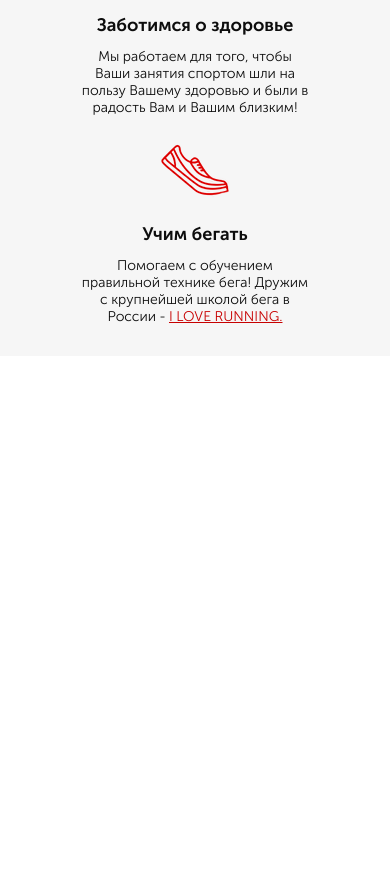
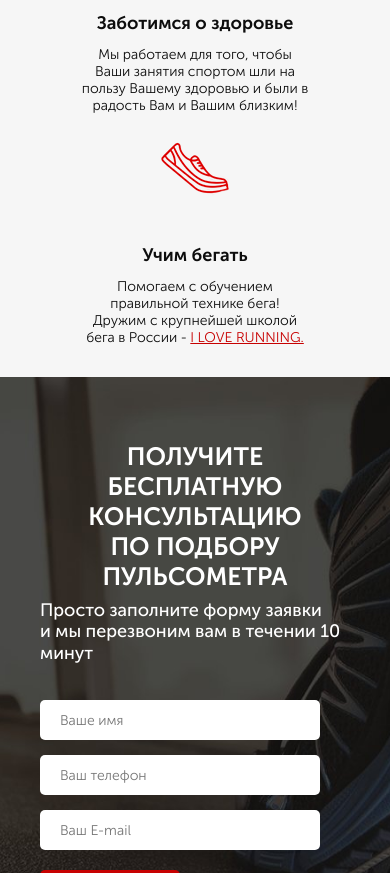
Before and after one commit to Uskovdanya/Uskovdanya-pulsumetr, a website: page src/index.html in a window 390 px wide. Shown: the part 1127-2000 px from the top of the page. Before the commit the page ends 1483 px from the top, so only its background shows below. Drawn offline with Linux system fonts and the light colour scheme.

Commit message:
third section complite with part of media

```diff
--- a/src/index.html
+++ b/src/index.html
@@ -55,7 +55,7 @@
     </div>
     <div class="advantages">
         <div class="container">
-            <div class="subheader">НАШИ ПРЕИМУЩЕСТВА</div>
+            <h2 class="subheader">НАШИ ПРЕИМУЩЕСТВА</h2>
             <div class="advantages__icons">
                 <div class="advantages__icon">
                     <img src="icons/second_block/cup.png" alt="cup">
@@ -79,17 +79,31 @@
                     <div class="advantages__header">Учим бегать</div>
                     <div class="advantages__text">
                         Помогаем с обучением
-                        правильной технике бега!
+                        правильной технике бега! <br>
                         Дружим с крупнейшей школой бега в России -
                         <a href="#">I LOVE RUNNING.</a>
                     </div>
                 </div>
             </div>
-
-
-
         </div>
     </div>
-
+    <div class="consultation">
+        <div class="container">
+            <h2 class="subheader subheader_left">
+                Получите бесплатную консультацию<br>
+                по подбору пульсометра
+            </h2>
+            <div class="consultation__desc">
+                Просто заполните форму заявки<br>
+                и мы перезвоним вам в течении 10 минут
+            </div>
+            <form class="feed-form" action="#">
+                <input name="name" required placeholder="Ваше имя" type="text">
+                <input name="phone" required placeholder="Ваш телефон" type="number">
+                <input name="email" required placeholder="Ваш E-mail" type="email">
+                <button class="button button_submit">заказать кОНСУЛЬТАЦИЮ</button>
+            </form>
+        </div>
+    </div>
 </body>
 </html>
--- a/src/sass/blocks/_advantages.scss
+++ b/src/sass/blocks/_advantages.scss
@@ -1,6 +1,6 @@
 .advantages {
     min-height: 470px;
-    padding: 69px 0 0 0;
+    padding: 69px 0 80px 0;
     background-color: #f6f6f6;
     &__icons {
         display: flex;
@@ -11,7 +11,7 @@
     }
     &__icon {
         display: block;
-        width: 277px;
+        max-width: 238px;
         img {
             display: block;
             margin: 0 auto;
@@ -20,8 +20,7 @@
     }
     &__header {
         text-align: center;
-
-
+        margin-top: 38px;
         font-size: 18px;
         font-weight: 700;
         color: #0d0d0d;
--- a/src/sass/blocks/_buttons.scss
+++ b/src/sass/blocks/_buttons.scss
@@ -15,5 +15,14 @@
         height: 50px;
         font-size: 16px;
     }
+    &_submit {
+        width: 100%;
+        height: 55px;
+
+
+        font-size: 16px;
+
+
+    }
 
 }
--- /dev/null
+++ b/src/sass/blocks/_consultation.scss
@@ -0,0 +1,11 @@
+.consultation {
+    min-height: 680px;
+    background: url(../img/bg3.jpg) center (center/cover) no-repeat;
+    padding: 100px 0 92px 0;
+    &__desc {
+        font-size: 20px;
+        line-height: 1.2;
+        font-weight: 500;
+        color: #ffffff;
+    }
+}
--- /dev/null
+++ b/src/sass/blocks/_forms.scss
@@ -0,0 +1,22 @@
+.feed-form {
+    margin-top: 36px;
+    display: flex;
+    flex-direction: column;
+    width: 300px;
+    input {
+        height: 50px;
+        background-color: #ffffff;
+        border-radius: 5px;
+        margin-bottom: 15px;
+        border: none;
+        padding: 0 20px;
+        font-size: 14px;
+        font-weight: 300;
+        color: #4b4b4b;
+        &:nth-child(3) {
+            margin-bottom: 20px;
+        }
+    }
+
+
+}
--- a/src/sass/blocks/_media.scss
+++ b/src/sass/blocks/_media.scss
@@ -1,6 +1,4 @@
-@media (max-width: 1200px) {
 
-}
 @media (max-width: 991px) {
     .header {
         &__logo {
@@ -31,6 +29,9 @@
         &_main {
             margin-top: 50px;
         }
+        &_submit {
+            height: 50px;
+        }
     }
     .advantages {
         min-height: 435px;
@@ -51,6 +52,23 @@
             margin-top: 15px;
         }
     }
+    .consultation {
+        min-height: 620px;
+        padding: 80px 40px 92px 40px;
+        &__subheader{
+            &_left {
+                font-size: 34px;
+            }
+        }
+
+    }
+    .feed-form {
+        width: 290px;
+        input {
+            height: 45px;
+        }
+    }
+
 }
 @media (max-width: 767px) {
     .header {
@@ -72,6 +90,10 @@
             height: 40px;
             font-size: 14px;
         }
+        &_submit {
+            height: 45px;
+            width: 100%;        }
+
     }
     .promo {
         &__header {
@@ -93,6 +115,7 @@
     .advantages {
         padding: 20px 40px 30px 40px;
         &__icons {
+            justify-content: space-around;
             margin-top: 20px;
             flex-wrap: wrap;
         }
@@ -112,7 +135,30 @@
     }
     .subheader {
         font-size: 27px;
+        &_left {
+            font-size: 30px;
+        }
     }
+    .feed-form {
+        width: 280px;
+
+    }
+    .consultation {
+        padding: 65px 40px 87px 40px;
+        min-height: 570px;
+        &__desc {
+            font-size: 18px;
+        }
+
+    }
+    .feed-form {
+        width: 280px;
+        input {
+            height: 40px;
+        }
+    }
+
+
 }
 @media (max-width: 575px) {
     .header {
@@ -173,4 +219,12 @@
             margin: 0 auto;
         }
     }
+    .subheader {
+        font-size: 25px;
+        &_left {
+            text-align: center;
+        }
+    }
+
+
 }
--- a/src/sass/blocks/_promo.scss
+++ b/src/sass/blocks/_promo.scss
@@ -1,7 +1,7 @@
 .promo {
     min-height: 650px;
     padding: 21px 0 92px 0;
-    background: url(../../img/bg1.jpg) center (center/cover) no-repeat;
+    background: url(../img/bg1.jpg) center (center/cover) no-repeat;
     &__wrapper {
         display: flex;
         flex-direction: column;
--- a/src/sass/blocks/_title.scss
+++ b/src/sass/blocks/_title.scss
@@ -3,4 +3,12 @@
     font-size: 30px;
     font-weight: 700;
     color: #0d0d0d;
+    text-transform: uppercase;
+    &_left {
+        font-size: 36px;
+        line-height: 1.2;
+        color: #ffffff;
+        text-align: left;
+    }
+
 }
--- a/src/sass/style.scss
+++ b/src/sass/style.scss
@@ -12,4 +12,7 @@
 @import 'blocks/buttons';
 @import 'blocks/advantages';
 @import 'blocks/title';
+
+@import 'blocks/consultation';
+@import 'blocks/forms';
 @import 'blocks/media';
```
Also changed, not shown: ind.html (added, +39 -0 lines), src/css/blocks/forms.min.css (added), src/css/style.min.css.
